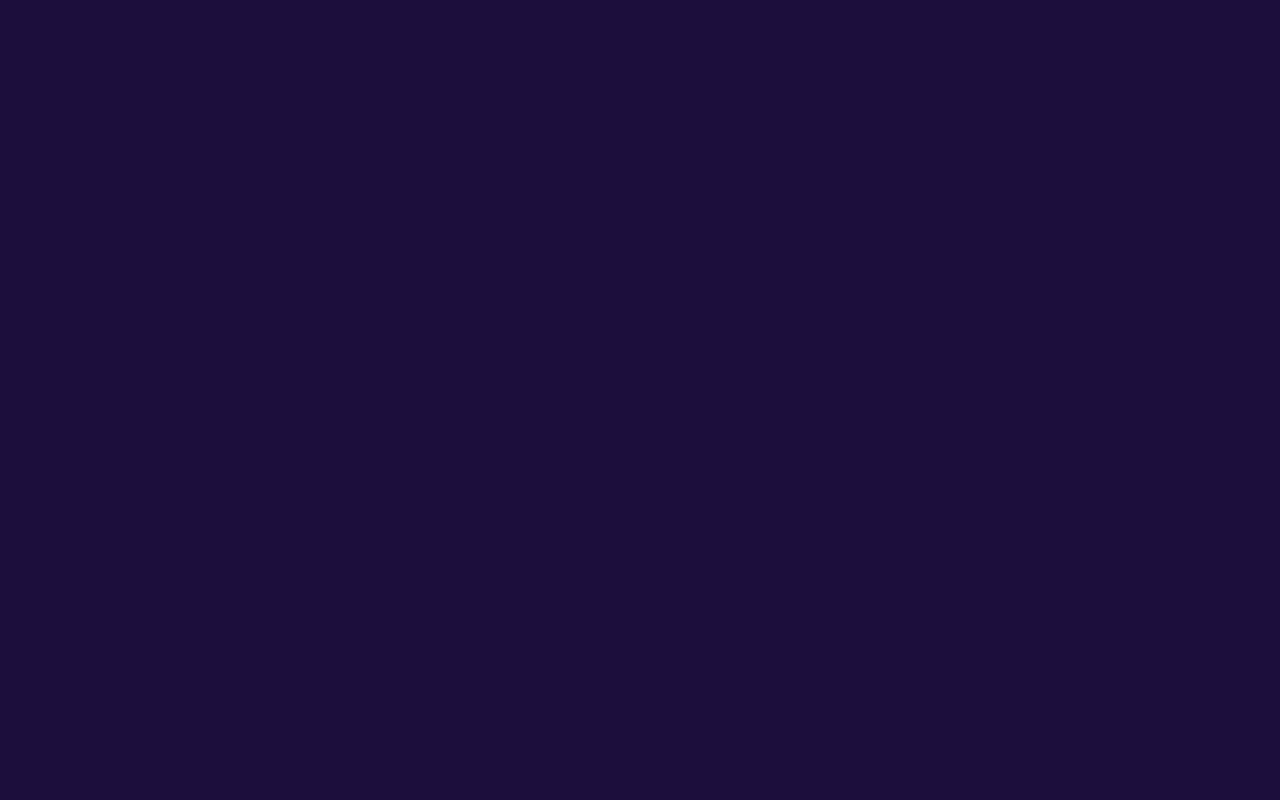
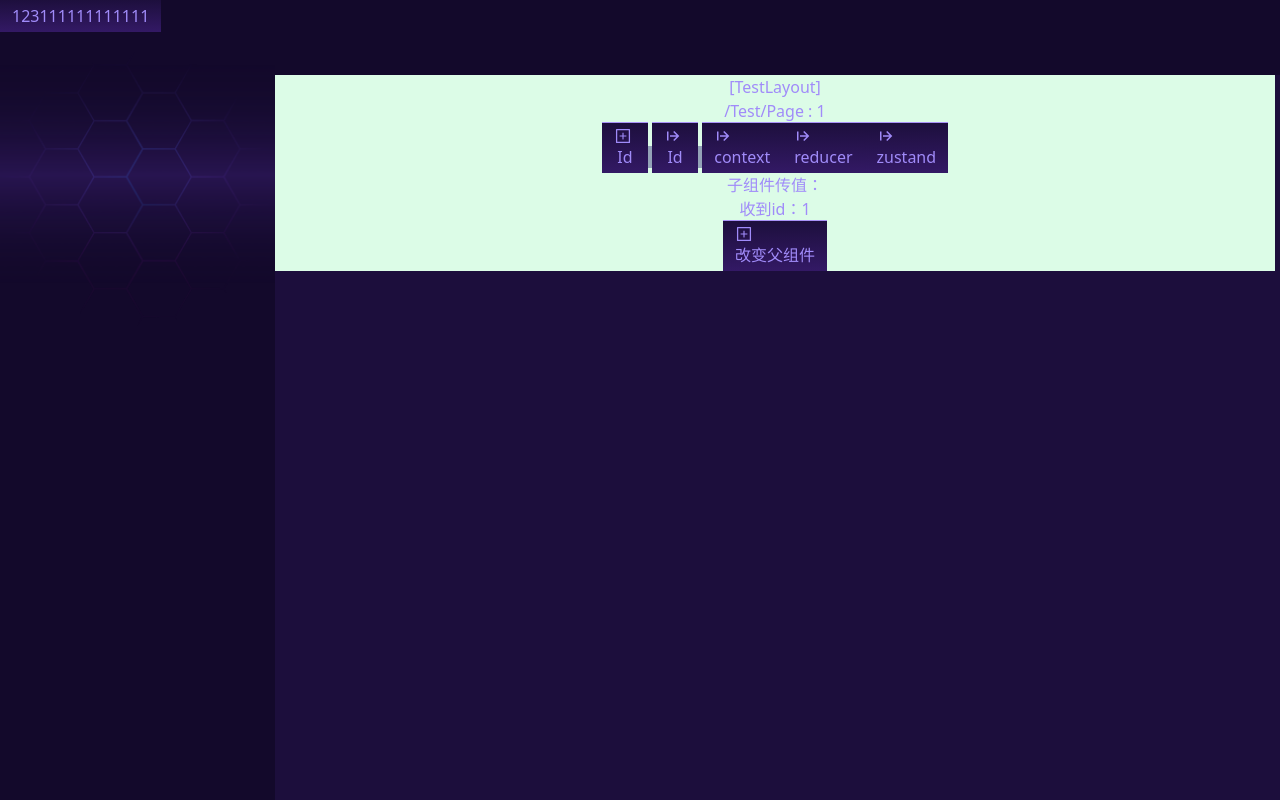
Before and after one commit to xiaobinniu/next-template, a Next.js app: page /test in a window 1280 px wide. Before the commit this address had no page. Built offline with nearby package versions, Linux system fonts and the light colour scheme.

Commit message:
no message

```diff
--- a/src/app/globals.css
+++ b/src/app/globals.css
@@ -2,12 +2,17 @@
 @tailwind components;
 @tailwind utilities;
 
-:root {
-
+:root{
+    --scrollbarwidth : 5px;
 }
 
 body {
+  width: calc(100vw - var(--scrollbarwidth));
+  @apply text-font1 text-[16px];
+}
 
+button {
+    cursor: pointer;
 }
 
 .g-center {
@@ -17,3 +22,12 @@ body {
 .g-mask {
     @apply w-screen h-screen fixed top-0 left-0 right-0 bottom-0 flex justify-center items-center z-[1000] bg-black/75;
 }
+
+::-webkit-scrollbar {
+    width:  var(--scrollbarwidth);
+    background-color: #1b0e3a;
+}
+::-webkit-scrollbar-thumb {
+    background-color: #7f55de;
+    border-radius: 5px;
+}
--- a/src/app/layout.tsx
+++ b/src/app/layout.tsx
@@ -1,30 +1,25 @@
-"use client"
-
+import Header from '@/components/layout/Header';
 import './globals.css';
-import { usePathname, redirect } from 'next/navigation';
 // import AppContextProvider from '@/context/test/AppContext';
-import { useEffect } from 'react';
-import useAuth from '@/hook/useAuth';
 import StyledComponentsRegistry from '@/lib/AntdRegistry';
+import Aside from '@/components/layout/Aside';
+import styles from '../components/layout/layout.module.css'
 
 export default function RootLayout({ children }: { children: React.ReactNode }) {
-    const pathname = usePathname();
-    const isAuth = useAuth();
-
-    useEffect(() => {
-        if (!isAuth && pathname !== "/") {
-            console.log("登录弹窗");
-            redirect('/');
-        }
-    }, [pathname]);
 
     return (
         <html lang="en">
-            <body className='w-screen h-screen overflow-auto bg-bg'>
+            <body className='h-screen overflow-auto bg-bg relative'>
                 <title>This is Title</title>
                 <meta name='description' content="This is a description" />
                 {/* <AppContextProvider>{children}</AppContextProvider> */}
-                <StyledComponentsRegistry>{children}</StyledComponentsRegistry>
+                <StyledComponentsRegistry>
+                    <Header></Header>
+                    <Aside></Aside>
+                    <center className={`w-full ${styles.center} pl-[275px] pt-[75px]`}>
+                        {children}
+                    </center>
+                </StyledComponentsRegistry>
             </body>
         </html>
     )
--- a/src/app/page.tsx
+++ b/src/app/page.tsx
@@ -1,8 +1,6 @@
-"use client"
-import MyButton from '@/components/common/MyButton';
-import Test from '@/utils/Test';
-import { myModal } from '@/utils/myModal';
 import { Metadata } from 'next';
+import styles from '../components/layout/layout.module.css'
+import Footer from '@/components/layout/Footer';
 
 export const metadata: Metadata = {
     title: '主页',
@@ -11,15 +9,13 @@ export const metadata: Metadata = {
 
 export default function Home() {
 
-    const open = () => {
-        myModal(Test).then((data: any) => {
-            console.log(data);
-        })
-    }
+    return (
+        <div className="w-full relative">
+            <video x5-video-player-type="h5" x-webkit-airplay="true" webkit-playsinline="true" loop autoPlay muted className={`w-full fixed top-0 z-0 object-cover opacity-40 ${styles.video} m-auto`}>
+                <source src="https://xb-web.s3.sa-east-1.amazonaws.com/video/calica777slots_video.mp4" type="video/mp4" />
+            </video>
 
-    return (
-        <div className="w-full h-full">
-            <MyButton onClick={open}>弹窗</MyButton>
+            <Footer></Footer>
         </div>
     )
 }
--- a/src/components/common/MyButton.tsx
+++ b/src/components/common/MyButton.tsx
@@ -1,5 +1,6 @@
 import { ComponentPropsWithoutRef } from "react";
 import { IconType } from "react-icons";
+import styles from './common.module.css'
 
 type ButtonProps = {
     icon?: IconType
@@ -8,7 +9,7 @@ type ButtonProps = {
 export default function MyButton({ children, className = "", icon: Icon, ...props }: ButtonProps) {
     return (
         <button
-            className={`g-center border border-gray-600 rounded px-3 py-1 hover:bg-gray-300 active:bg-gray-400 ${className}`}
+            className={`g-cente px-3 py-1  ${className} ${styles.button}`}
             {...props}
         >
             {Icon && <Icon className={`text-lg ${children ? "mr-1" : ""}`} />}
--- /dev/null
+++ b/src/components/common/MyClose.tsx
@@ -0,0 +1,9 @@
+
+export default function MyClose({ onClose }: { onClose: () => void }) {
+
+    return (
+        <div className="absolute right-[15px] top-[15px]" onClick={onClose}>
+            X
+        </div>
+    )
+}
--- /dev/null
+++ b/src/components/common/common.module.css
@@ -0,0 +1,8 @@
+.button {
+    background-image: linear-gradient(360deg,#331965 0%,#1D0F3D 100%),linear-gradient(179deg,rgba(27,14,58,0),rgb(146,82,255));
+    box-shadow: 0 -1px rgba(146,98,255,.68);
+    transition: all 0.3s ease;
+}
+.button:hover {
+   background-color: #9039e6;
+}
--- /dev/null
+++ b/src/components/layout/Aside.tsx
@@ -0,0 +1,15 @@
+import Image from 'next/image';
+import asidebg from '@/assets/img/layout/asidebg.png'
+import MyButton from '../common/MyButton';
+
+export default function Header() {
+
+    return (
+        <>
+            <aside className={`w-[275px] h-screen fixed left-0 z-[9] bg-header`}>
+                <Image src={asidebg} alt='asidebg' className='absolute top-[50px]' />
+                <MyButton>123111111111111</MyButton>
+            </aside>
+        </>
+    )
+}
--- /dev/null
+++ b/src/components/layout/Footer.tsx
@@ -0,0 +1,11 @@
+
+export default function Footer() {
+
+    return (
+        <>
+            <footer className="w-full h-[400px] pl-[275px] absolute bottom-0 bg-header">
+
+            </footer>
+        </>
+    )
+}
--- /dev/null
+++ b/src/components/layout/Header.tsx
@@ -0,0 +1,9 @@
+
+export default function Header() {
+
+    return (
+        <>
+            <header className="w-full h-[75px] fixed top-0 z-[8] bg-header"></header>
+        </>
+    )
+}
--- /dev/null
+++ b/src/components/layout/layout.module.css
@@ -0,0 +1,6 @@
+.center {
+    min-height: calc(100% - 75px);
+}
+.video {
+    height: calc(100vh - 75px);
+}
--- a/src/components/login/Login.tsx
+++ b/src/components/login/Login.tsx
@@ -1,4 +1,15 @@
+import MyButton from "../common/MyButton";
+import MyClose from "../common/MyClose";
 
-export default function Login() {
+export default function Login({ handleClose }: { handleClose: (data?: any) => void }) {
 
+    return (
+        <div className="g-mask">
+            <header>
+                <MyButton>Sign in</MyButton>
+                <MyButton>Sign up</MyButton>
+                <MyClose onClose={() => handleClose("close")}></MyClose>
+            </header>
+        </div>
+    )
 }
--- a/tailwind.config.ts
+++ b/tailwind.config.ts
@@ -12,16 +12,15 @@ const config: Config = {
 
             },
             colors: {
-                bg: "#1c0e3c",
-                color1: "#a08bf9", // 深
-                color2: "#cbb5ff", // 浅
-                color3: "#d2ccdc"  // 白
+                font1: "#a08bf9", // 深
+                font2: "#cbb5ff", // 浅
+                white: "#d2ccdc", // 白
             },
             backgroundColor: {
                 bg: "#1c0e3c",
-                color1: "#a08bf9",
-                color2: "#cbb5ff",
-                color3: "#d2ccdc"
+                modal: "#311861", // 紫色
+                modal2: "#9151fd", // 亮色边框
+                header: "#13092b", // 顶部栏和侧边栏
             },
         },
     },
```
Also changed, not shown: src/assets/img/layout/asidebg.png (added).
